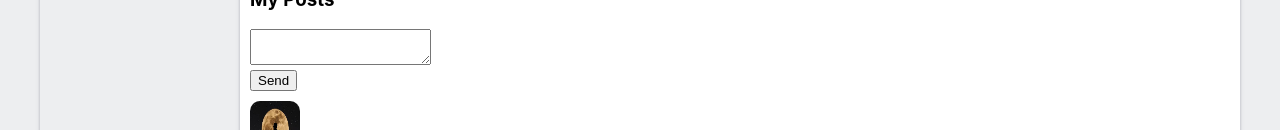
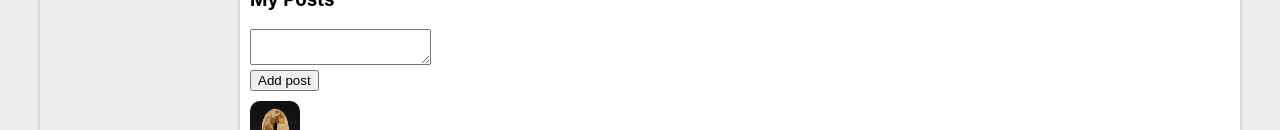
Before and after one commit to hayid/my-app, a React (Create React App) app: page /content in a window 1280 px wide. Shown: the part 670-800 px from the top of the page. Built offline with nearby package versions, Linux system fonts and the light colour scheme.

Commit message:
refactor of state

```diff
--- a/src/App.jsx
+++ b/src/App.jsx
@@ -1,6 +1,5 @@
 import React from 'react';
 import { Route, BrowserRouter as Router } from 'react-router-dom';
-import { BrowserRouter } from 'react-router-dom/cjs/react-router-dom.min';
 import './App.css';
 import Dialogs from './components/Dialogs/Dialogs';
 import Header from './components/Header/Header.jsx';
@@ -11,7 +10,7 @@
 
 const App = (props) => {
   return (
-    <BrowserRouter>
+
       <div className='app-wrapper'>
         <Header />
         <Navbar />
@@ -25,7 +24,7 @@
 
         </div>
       </div>
-    </BrowserRouter>
+
   );
 }
 
--- a/src/components/Navbar/Navbar.jsx
+++ b/src/components/Navbar/Navbar.jsx
@@ -20,7 +20,6 @@
 
             <div className={s.item}>
                 <NavLink to="/settings">Settings</NavLink></div>
-
         </nav>
 
     );
--- a/src/components/Profile/MyPosts/MyPosts.jsx
+++ b/src/components/Profile/MyPosts/MyPosts.jsx
@@ -3,19 +3,23 @@
 import Posts from './Posts/Posts';
 
 const MyPosts = (props) => {
+    let postsElements = props.posts.map(p => <Posts message={p.message} likesCount={p.likesCount} />);
 
- debugger;
-    let postsElements = props.posts.map(p => <Posts message={p.message} likesCount={p.likesCount} />);
+    let newPostElement = React.createRef();
+    let addPost = () => {
+        let text = newPostElement.current.value;
+         alert(text);
+    };
 
     return (
         <div className={s.postsBlock}>
             <h3>My Posts</h3>
             <div>
                 <div>
-                    <textarea></textarea>
+                    <textarea ref={newPostElement}></textarea>
                 </div>
                 <div>
-                    <button>Send</button>
+                    <button onClick={addPost}>Add post</button>
                 </div>
             </div>
             <div className={s.posts}>
--- a/src/index.js
+++ b/src/index.js
@@ -4,10 +4,13 @@
 import App from './App';
 import reportWebVitals from './reportWebVitals';
 import state from './redux/state'
+import { BrowserRouter } from 'react-router-dom/cjs/react-router-dom.min';
 
 
-
-ReactDOM.render(<App state={state} />, document.getElementById('root'));
+ReactDOM.render(
+<BrowserRouter>
+<App state={state} />
+</BrowserRouter>, document.getElementById('root'));
 
 
 reportWebVitals();
```
Also changed, not shown: 1 other file (tests, documents, lock files or other folders).
